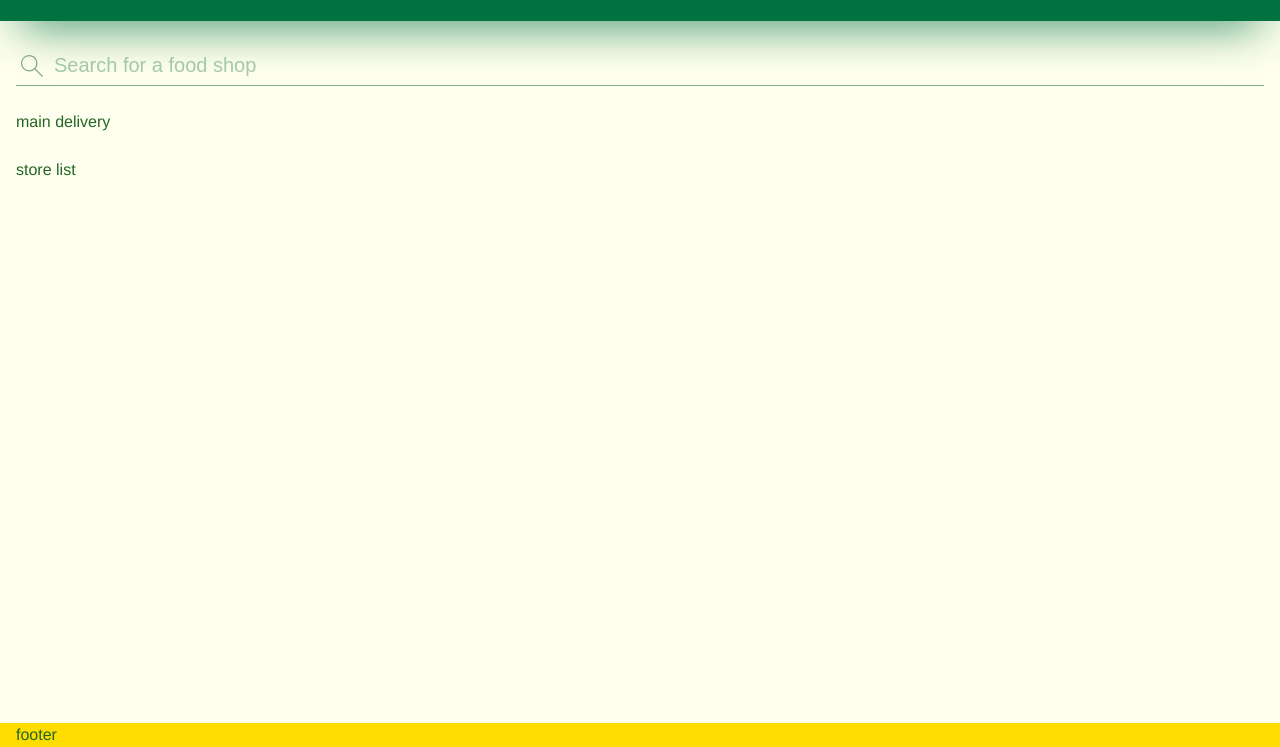
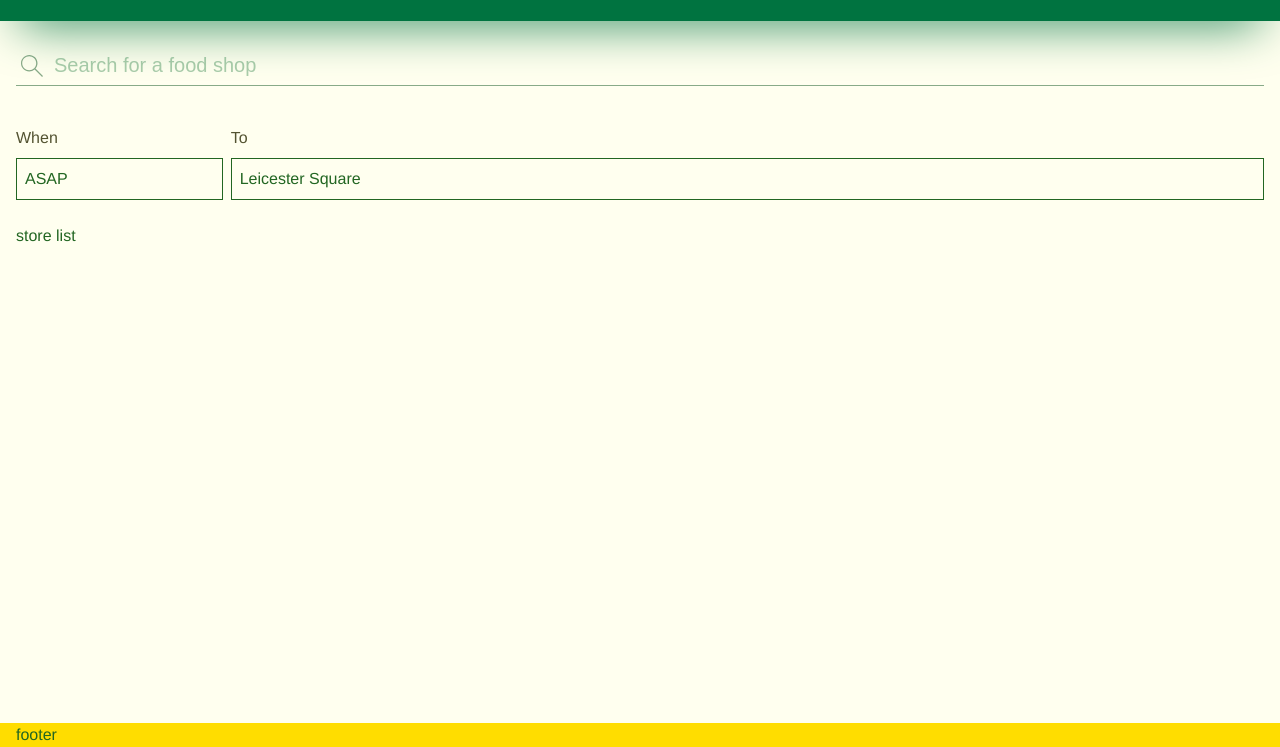
Before and after one commit to Ihsaan700/london-eats-css-grid-ui, a plain HTML site: page index.html in a window 1280 px wide. Shown: the part 53-800 px from the top of the page. Drawn offline with Linux system fonts and the light colour scheme.

Commit message:
main delivery container

```diff
--- a/css/styles.css
+++ b/css/styles.css
@@ -101,6 +101,20 @@ body > header > img {
 
 #main-delivery-container {
     grid-area: main-delivery;
+    display: grid;
+    grid: min-content min-content / auto-flow minmax(max-content, 1fr) minmax(max-content, 5fr);
+    gap: 8px;
+    padding-top: 16px;
+}
+
+.main-delivery-label {
+    color: #535331;
+    font-weight: 400;
+}
+
+.main-delivery-choice {
+    border: 1px solid #262;
+    padding: 8px;
 }
 
 #store-list-container {
--- a/index.html
+++ b/index.html
@@ -19,7 +19,18 @@
             </form>
         </div>
         <div id="main-delivery-container">
-            <p>main delivery</p>
+            <div class="main-delivery-label">
+                <p>When</p>
+            </div>
+            <div class="main-delivery-choice">
+                <p>ASAP</p>
+            </div>
+            <div class="main-delivery-label">
+                <p>To</p>
+            </div>
+            <div class="main-delivery-choice">
+                <p>Leicester Square</p>
+            </div>
         </div>
         <div id="store-list-container">
             <p>store list</p>
```
